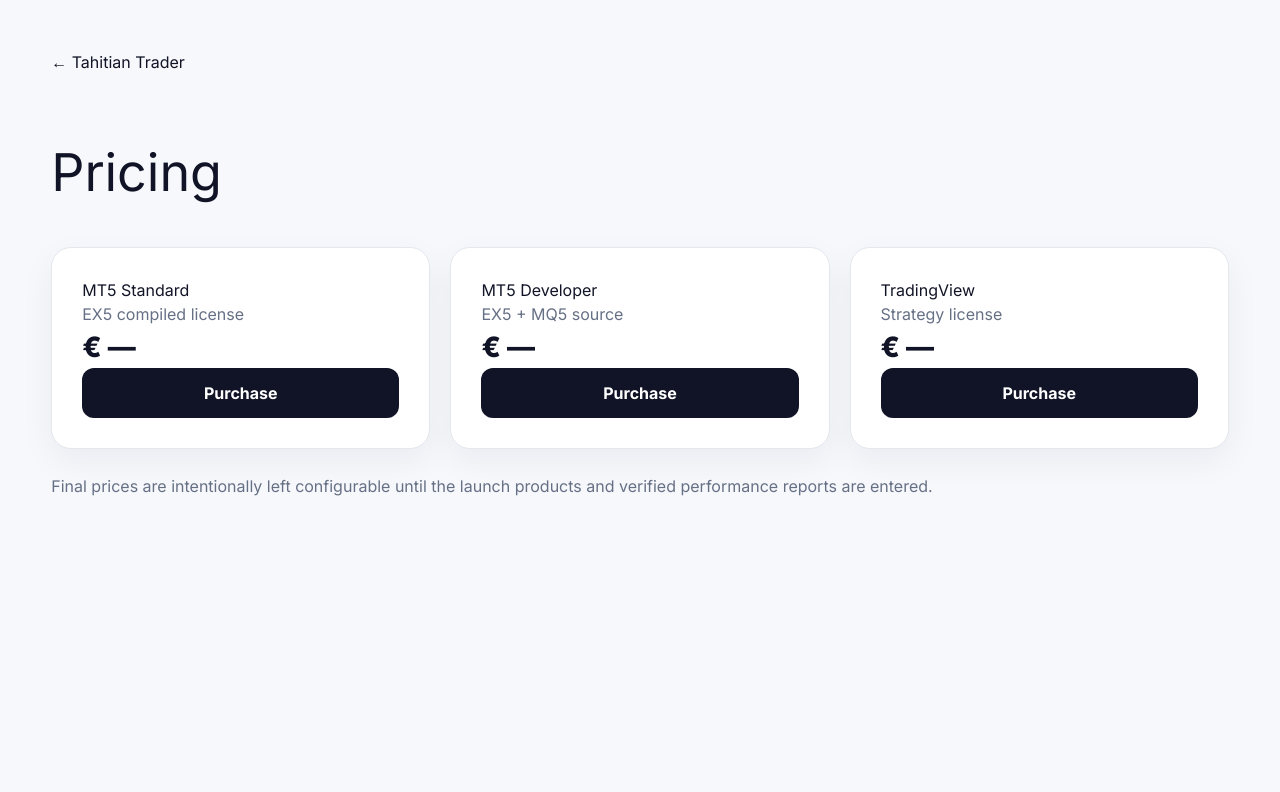
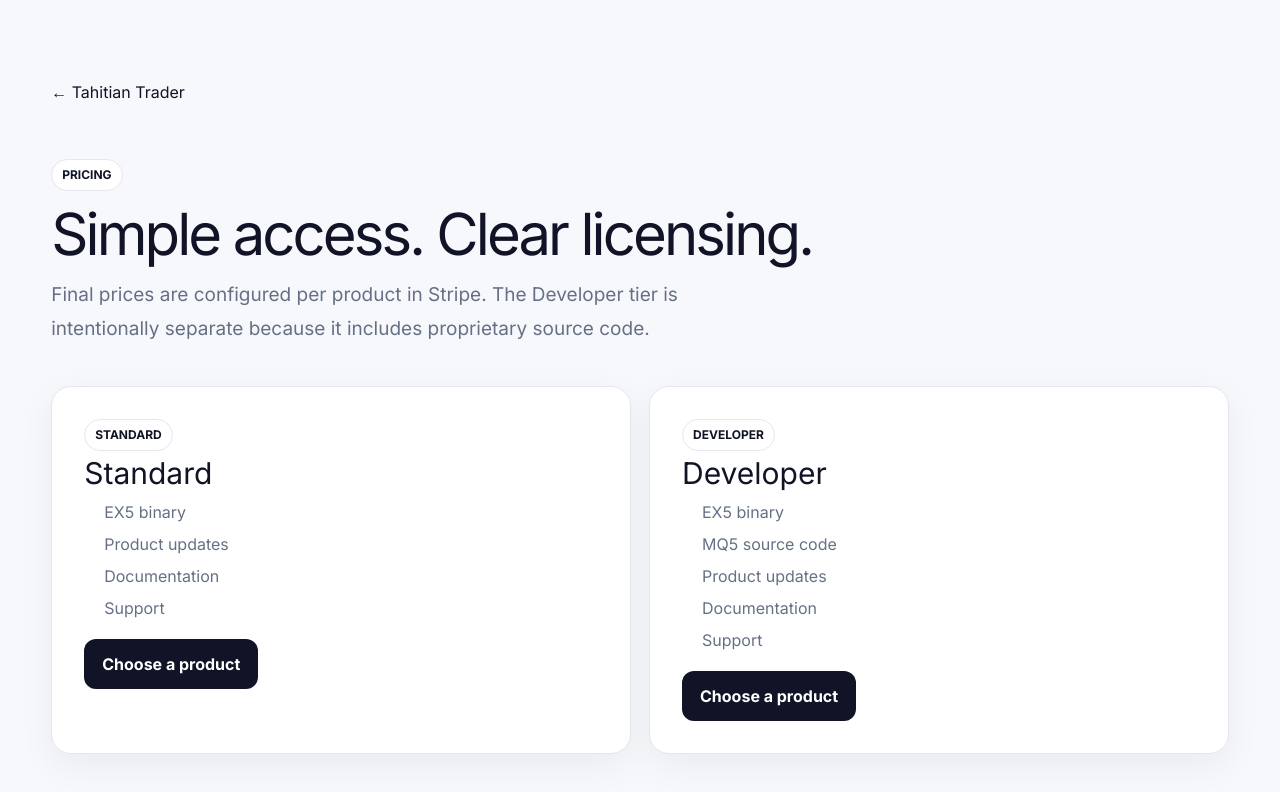
Before and after one commit to frg-rahiti/trading, a Next.js app: page /pricing in a window 1280 px wide. Shown: the top 792 px of the page. Built offline with nearby package versions, Linux system fonts and the light colour scheme.

Commit message:
Build licensing and pricing page

```diff
--- a/app/pricing/page.tsx
+++ b/app/pricing/page.tsx
@@ -1,2 +1,3 @@
 import Link from 'next/link';
-export default function Pricing(){return <main className="container" style={{padding:'50px 0 100px'}}><Link href="/">← Tahitian Trader</Link><h1 style={{fontSize:52,marginTop:60}}>Pricing</h1><div style={{display:'grid',gridTemplateColumns:'repeat(auto-fit,minmax(280px,1fr))',gap:20,marginTop:35}}>{[['MT5 Standard','EX5 compiled license'],['MT5 Developer','EX5 + MQ5 source'],['TradingView','Strategy license']].map(([a,b])=><section className="card" style={{padding:30}} key={a}><h2>{a}</h2><p style={{color:'#667085'}}>{b}</p><p style={{fontSize:28,fontWeight:800}}>€ —</p><button className="btn btn-primary" style={{border:0,width:'100%'}}>Purchase</button></section>)}</div><p style={{color:'#667085',marginTop:25}}>Final prices are intentionally left configurable until the launch products and verified performance reports are entered.</p></main>}
+const tiers=[['Standard','EX5 binary','Product updates','Documentation','Support'],['Developer','EX5 binary','MQ5 source code','Product updates','Documentation','Support']];
+export default function Pricing(){return <main className="container section"><Link href="/">← Tahitian Trader</Link><div style={{marginTop:55}}><span className="pill">PRICING</span><h1 style={{fontSize:58,letterSpacing:'-.05em'}}>Simple access. Clear licensing.</h1><p className="muted" style={{fontSize:19,maxWidth:680,lineHeight:1.8}}>Final prices are configured per product in Stripe. The Developer tier is intentionally separate because it includes proprietary source code.</p></div><div className="grid" style={{gridTemplateColumns:'repeat(auto-fit,minmax(300px,1fr))',marginTop:40}}>{tiers.map((t,i)=><article className="card" style={{padding:32}} key={t[0]}><span className="pill">{i?'DEVELOPER':'STANDARD'}</span><h2 style={{fontSize:30}}>{t[0]}</h2><ul style={{paddingLeft:20,lineHeight:2,color:'#667085'}}>{t.slice(1).map(x=><li key={x}>{x}</li>)}</ul><Link className="btn btn-primary" href="/products" style={{marginTop:15}}>Choose a product</Link></article>)}</div></main>}
```
